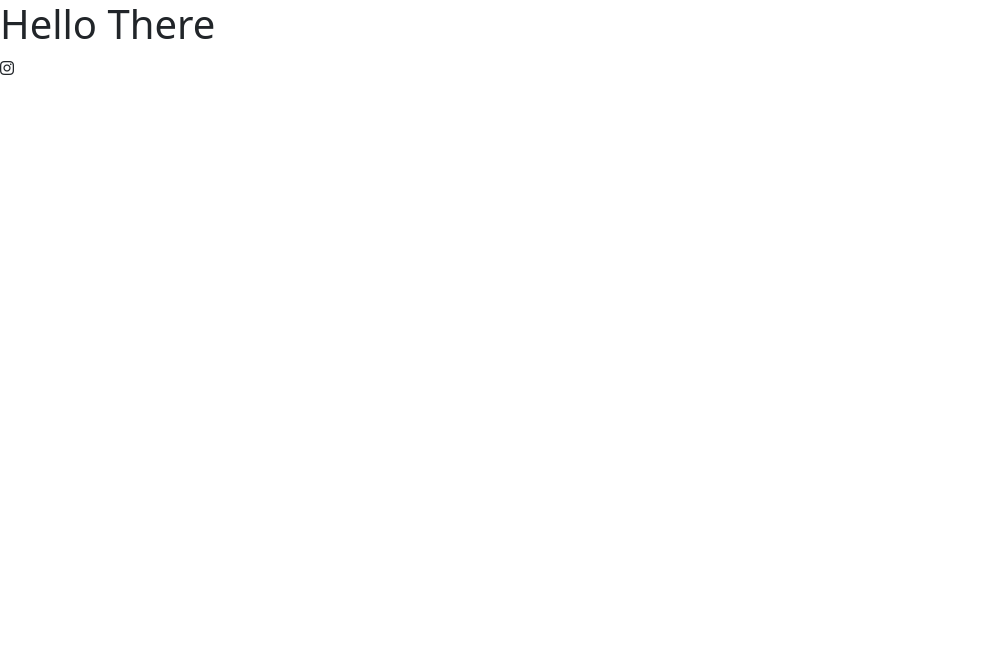
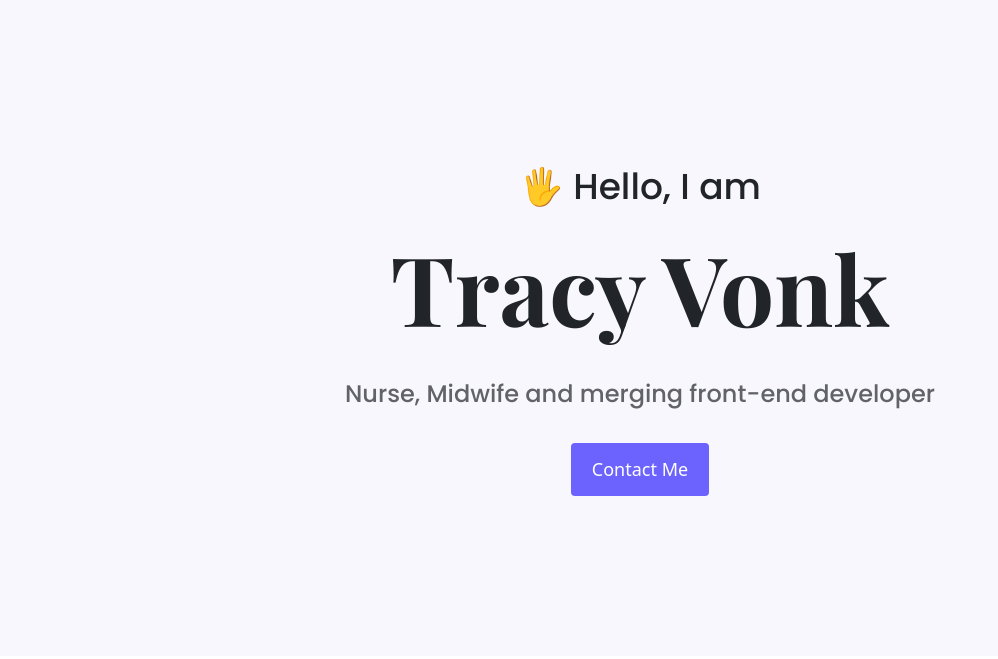
Before and after one commit to TracyV8/SheCodes-Responsive-week4-project, a plain HTML site: page index.html in a window 1280 px wide. Shown: the whole page, without its empty margins (0-998 px from the left). Drawn offline with nearby package versions, Linux system fonts and the light colour scheme.

Commit message:
Intro HTML and CSS styling

```diff
--- a/index.html
+++ b/index.html
@@ -4,32 +4,40 @@
     <meta charset="UTF-8" />
     <meta http-equiv="X-UA-Compatible" content="IE=edge" />
     <meta name="viewport" content="width=device-width, initial-scale=1.0" />
+
+    <script
+      src="https://cdn.jsdelivr.net/npm/bootstrap@5.1.3/dist/js/bootstrap.bundle.min.js"
+      integrity="sha384-ka7Sk0Gln4gmtz2MlQnikT1wXgYsOg+OMhuP+IlRH9sENBO0LRn5q+8nbTov4+1p"
+      crossorigin="anonymous"
+    ></script>
     <link
       href="https://cdn.jsdelivr.net/npm/bootstrap@5.1.3/dist/css/bootstrap.min.css"
       rel="stylesheet"
       integrity="sha384-1BmE4kWBq78iYhFldvKuhfTAU6auU8tT94WrHftjDbrCEXSU1oBoqyl2QvZ6jIW3"
       crossorigin="anonymous"
     />
-    <script
-      src="https://cdn.jsdelivr.net/npm/bootstrap@5.1.3/dist/js/bootstrap.bundle.min.js"
-      integrity="sha384-ka7Sk0Gln4gmtz2MlQnikT1wXgYsOg+OMhuP+IlRH9sENBO0LRn5q+8nbTov4+1p"
-      crossorigin="anonymous"
-    ></script>
     <link rel="preconnect" href="https://fonts.googleapis.com" />
     <link rel="preconnect" href="https://fonts.gstatic.com" crossorigin />
     <link
       href="https://fonts.googleapis.com/css2?family=Playfair+Display:wght@700&family=Poppins:wght@500;700&display=swap"
       rel="stylesheet"
     />
+
     <script
       src="https://kit.fontawesome.com/a2d2a8f8ac.js"
       crossorigin="anonymous"
     ></script>
+
     <link rel="stylesheet" href="styles/styles.css" />
-    <title>Document</title>
+
+    <title>Responsive Project</title>
   </head>
   <body>
-    <h1>Hello There</h1>
-    <i class="fa-brands fa-instagram"></i>
+    <div class="intro">
+      <p>🖐 Hello, I am</p>
+      <h1 class="mb-5">Tracy Vonk</h1>
+      <h2 class="mb-5">Nurse, Midwife and merging front-end developer</h2>
+      <div><a href="#" class="btn btn-branding">Contact Me</a></div>
+    </div>
   </body>
 </html>
--- a/styles/styles.css
+++ b/styles/styles.css
@@ -1,7 +1,43 @@
-font-family: "Playfair Display", serif;
-font-family: "Poppins", sans-serif;
+:root {
+  --primary-color: #6c63ff;
+  --secondary-color: #f9f7fe;
+  --heading-font-family: "Playfair Display", serif;
+  --secondary-font-family: "Poppins", sans-serif;
+}
 
-h1 {
-  font-size: 40px;
-  color: blue;
+h1,
+h2,
+h3,
+h4,
+h5 {
+  font-family: var(--heading-font-family);
+  font-size: 96px;
 }
+p {
+  font-family: var(--secondary-font-family);
+}
+
+.intro {
+  text-align: center;
+  background-color: var(--secondary-color);
+  padding: 160px 20px;
+}
+
+.intro p {
+  font-size: 36px;
+}
+.intro h2 {
+  font-family: var(--secondary-font-family);
+  line-height: 2px;
+  font-size: 24px;
+  font-weight: normal;
+  opacity: 70%;
+}
+.btn-branding {
+  background: var(--primary-color);
+  border-radius: 4px;
+  color: white;
+  font-size: 18px;
+  line-height: 27px;
+  padding: 12px 20px;
+}
```
